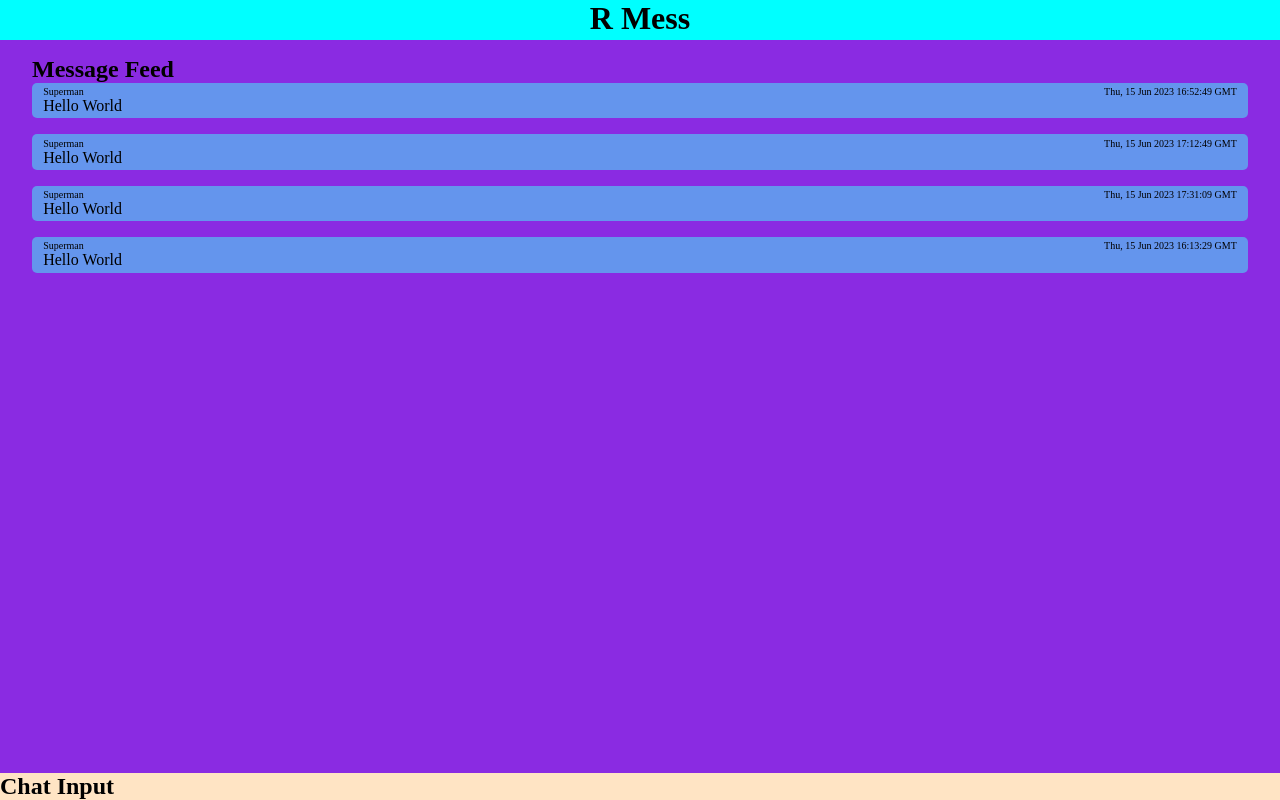
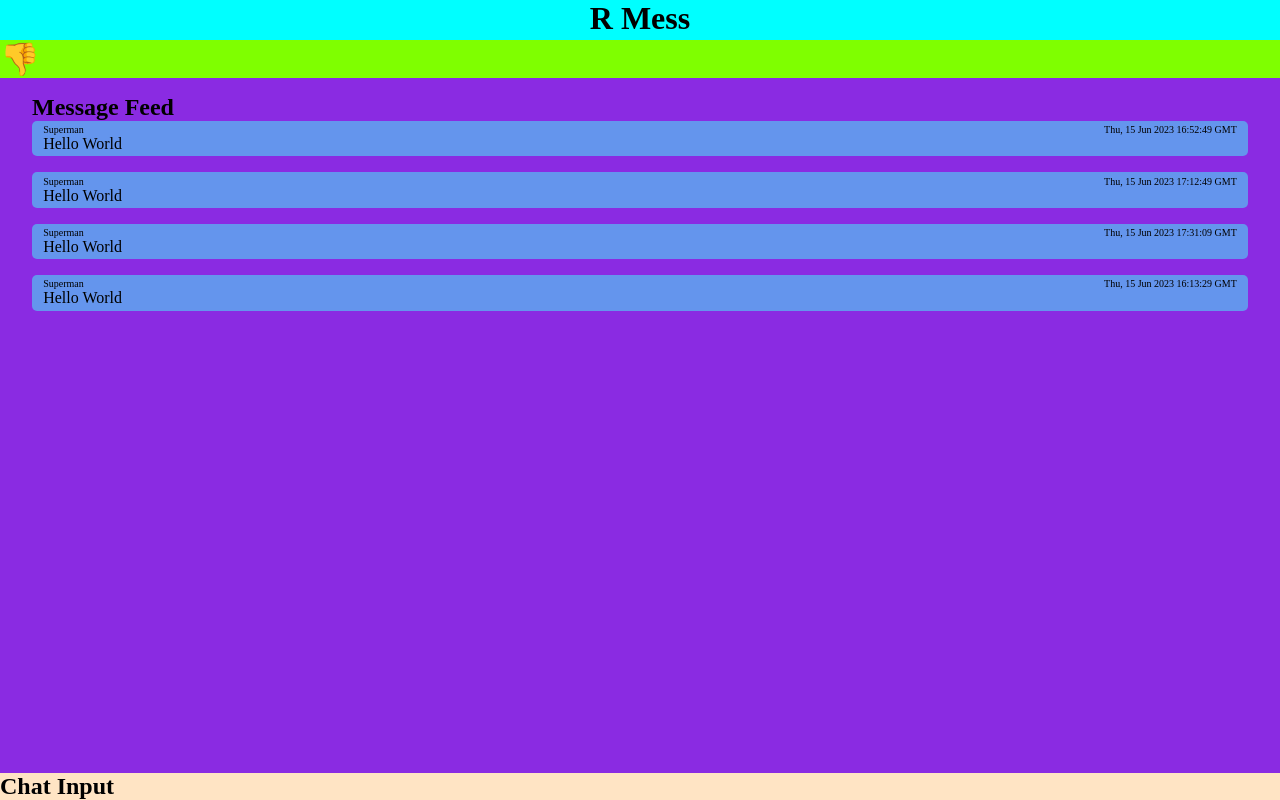
Before and after one commit to LarsGJobloop/realtime-messaging, a React (Vite) app in the folder client/: page / in a window 1280 px wide. Built offline with nearby package versions, Linux system fonts and the light colour scheme.

Commit message:
add ux feedback for connection

```diff
--- a/client/src/components/Chat/Chat.jsx
+++ b/client/src/components/Chat/Chat.jsx
@@ -5,10 +5,20 @@ import { ChatInput } from "../ChatInput/ChatInput";
 import { useChat } from "../../hooks/useChat/useChat";
 
 export function Chat() {
-  const { messages, postMessage } = useChat("commonRoom");
+  const { messages, postMessage, connected } = useChat("commonRoom");
 
   return (
     <div className={style["Chat"]}>
+      <header>
+        <h1>
+          {
+            connected
+            ? "👍"
+            : "👎"
+          }
+        </h1>
+      </header>
+
       <ChatFeed feed={messages} />
       <ChatInput onPostMessage={postMessage} />
     </div>
--- a/client/src/components/Chat/style.module.css
+++ b/client/src/components/Chat/style.module.css
@@ -6,6 +6,6 @@
   height: 100%;
 }
 
-.Chat > *:nth-child(1) {
+.Chat > *:nth-child(2) {
   flex-grow: 1;
 }
```
